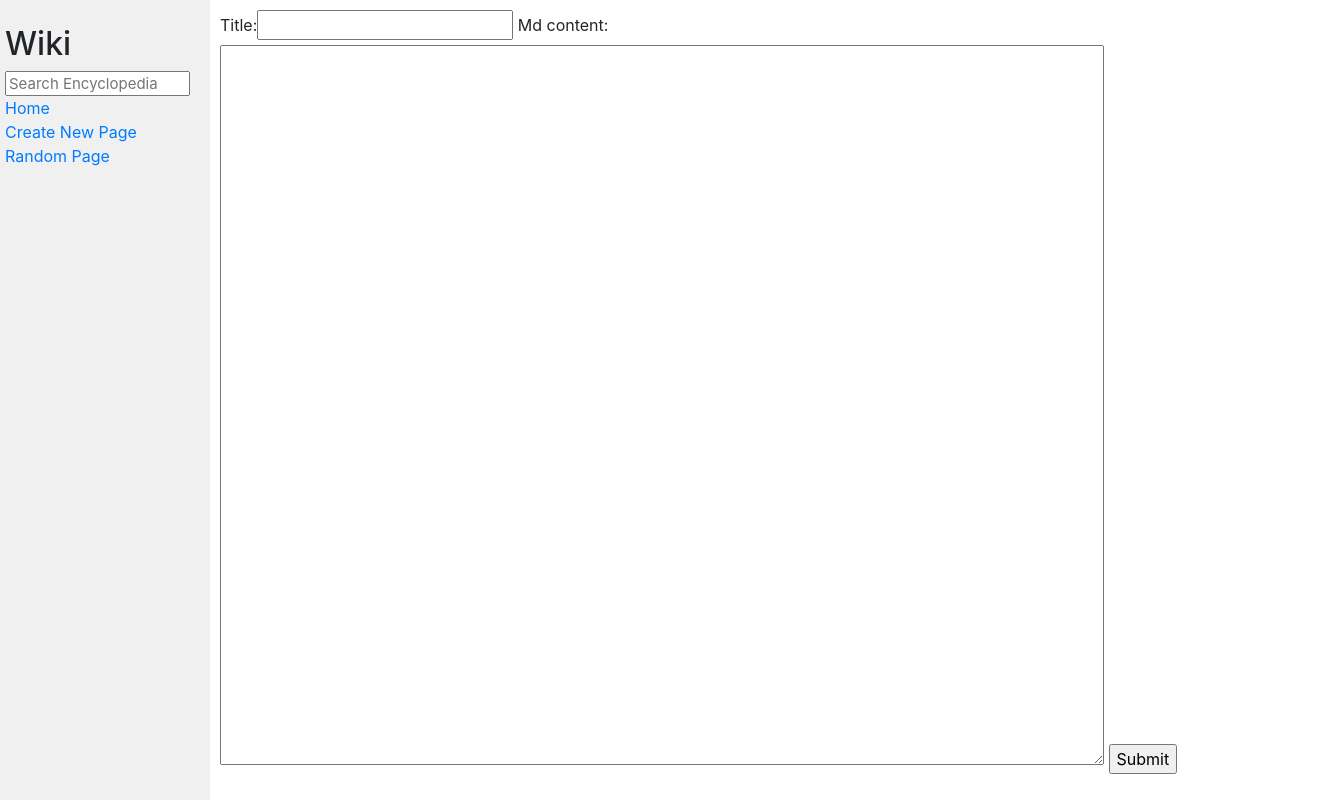
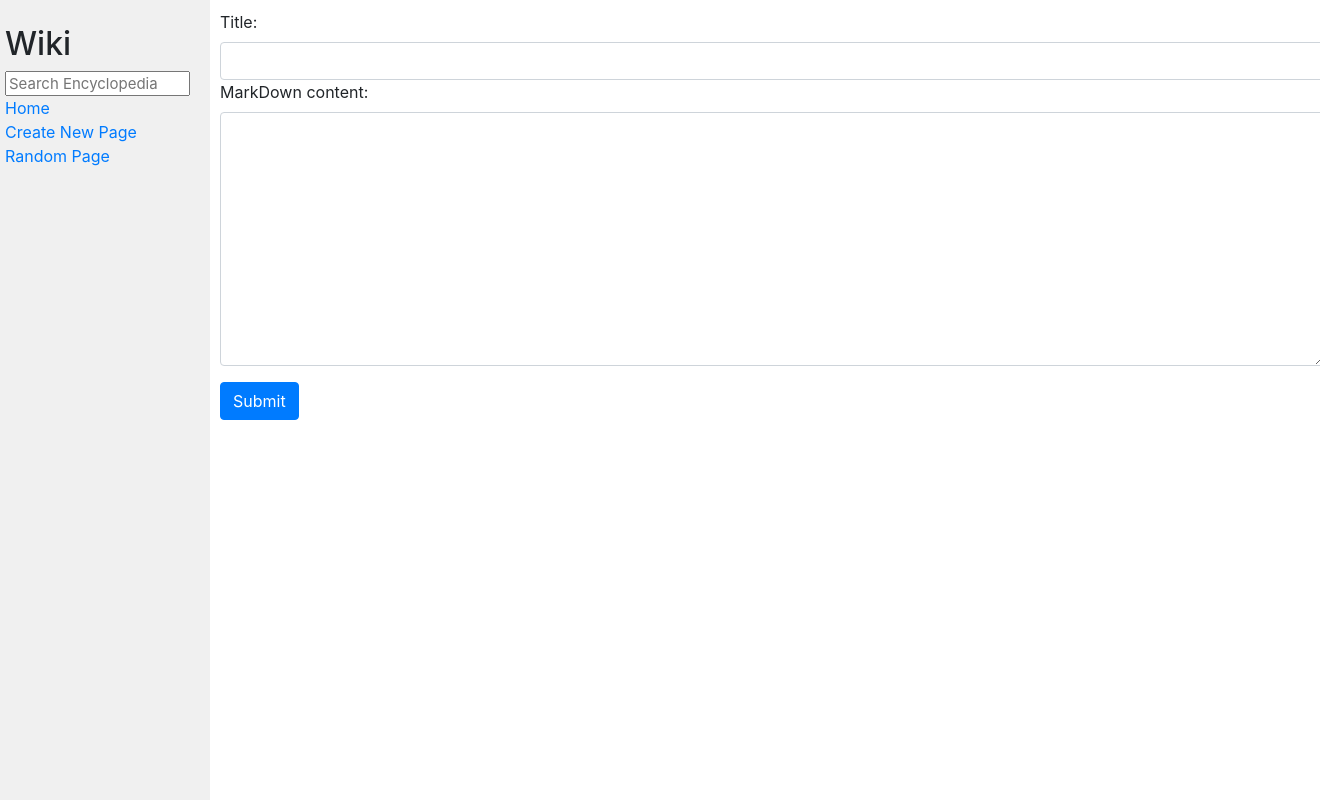
Before and after one commit to DrUpir/Django_wiki_app, a Django app: page /create in a window 1320 px wide; the page is wider, and only the part inside the window is pictured. Run offline with Django 3.2, Linux system fonts and the light colour scheme; some libraries are stand-ins or nearby versions.

Commit message:
add bootstrap style to HTML form
MyField = forms.CharField(widget = forms.TextInput(attrs = {'class': 'form-control'}))

```diff
--- /dev/null
+++ b/Project1/wiki/encyclopedia/forms.py
@@ -0,0 +1,11 @@
+from django import forms
+
+class CreateNew_Form (forms.Form):
+    title = forms.CharField(label = "Title",
+        widget = forms.TextInput(attrs={
+            'class': 'form-control'
+        }))
+    md_content = forms.CharField(label = "MarkDown content",
+        widget = forms.Textarea(attrs={
+            'class': 'form-control'
+        }))
--- a/Project1/wiki/encyclopedia/templates/encyclopedia/create.html
+++ b/Project1/wiki/encyclopedia/templates/encyclopedia/create.html
@@ -8,7 +8,9 @@
     {% if error_string %}<h1>{{ error_string }}</h1>{% endif %}
     <form action = "{% url 'create' %}" method = "post">
         {% csrf_token %}
-        {{ form }}
-        <input type="submit" name="OK">
+        <div class="form-group">
+            {{ form }}
+        </div>
+        <input type="submit" class="btn btn-primary" name="OK">
     </form>
 {% endblock %}
--- a/Project1/wiki/encyclopedia/templates/encyclopedia/edit.html
+++ b/Project1/wiki/encyclopedia/templates/encyclopedia/edit.html
@@ -8,7 +8,9 @@
     {% if error_string %}<h1>{{ error_string }}</h1>{% endif %}
     <form action="" method="post">
         {% csrf_token %}
-        {{ form }}
-        <input type="submit" name="OK">
+        <div class="form-group">
+            {{ form }}
+        </div>
+        <input type="submit" class="btn btn-primary" name="OK">
     </form>
 {% endblock body %}
--- a/Project1/wiki/encyclopedia/templates/encyclopedia/entry.html
+++ b/Project1/wiki/encyclopedia/templates/encyclopedia/entry.html
@@ -6,5 +6,6 @@
 
 {% block body %}
     <a href="{% url 'edit' title %}">edit</a>
-    {{ entry_html_content | safe }}
+    {{ entry_html_content | safe}}
+
 {% endblock %}
--- a/Project1/wiki/encyclopedia/templates/encyclopedia/layout.html
+++ b/Project1/wiki/encyclopedia/templates/encyclopedia/layout.html
@@ -13,7 +13,9 @@
             <div class="sidebar col-lg-2 col-md-3">
                 <h2>Wiki</h2>
                 <form action = "{% url 'search' %}" method="GET">
-                    <input class="search" type="text" name="q" placeholder="Search Encyclopedia">
+                    <div>
+                        <input class="search" type="text" name="q" placeholder="Search Encyclopedia">
+                    </div>
                 </form>
                 <div>
                     <a href="{% url 'index' %}">Home</a>
--- a/Project1/wiki/encyclopedia/views.py
+++ b/Project1/wiki/encyclopedia/views.py
@@ -3,17 +3,13 @@ from markdown2 import markdown
 from django.urls import reverse
 from django.http import HttpResponseRedirect, HttpResponseNotFound
 from random import randrange
-from django import forms
 import logging # import the logging library
 
 from . import util
+from . import forms
 
 # Get an instance of a logger
 logger = logging.getLogger(__name__)
-
-class CreateNew_Form (forms.Form):
-    title = forms.CharField(label = "Title")
-    md_content = forms.CharField(widget = forms.Textarea)
 
 def index(request):
     return render(request, "encyclopedia/index.html", {
@@ -61,7 +57,7 @@ def search(request):
 
 def create(request):
     if request.method == "POST":
-        form = CreateNew_Form(request.POST)
+        form = forms.CreateNew_Form(request.POST)
 
         logger.error(f"form.is_valid() = {form.is_valid()}")
 
@@ -90,13 +86,13 @@ def create(request):
         return HttpResponseRedirect(reverse("entry", kwargs={'title': title}))
 
     return render(request, "encyclopedia/create.html", {
-        'form': CreateNew_Form()
+        'form': forms.CreateNew_Form()
     })
 
 def edit(request, title):
 
     if request.method == "POST":
-        form = CreateNew_Form(request.POST)
+        form = forms.CreateNew_Form(request.POST)
 
 
         if not form.is_valid():
@@ -115,7 +111,7 @@ def edit(request, title):
             'title': title
             }))
 
-    form = CreateNew_Form(initial={
+    form = forms.CreateNew_Form(initial={
         'title': title,
         'md_content': util.get_entry(title)
         })
```
Also changed, not shown: Project1/wiki/entries/Git.md (+6 -0 lines).
